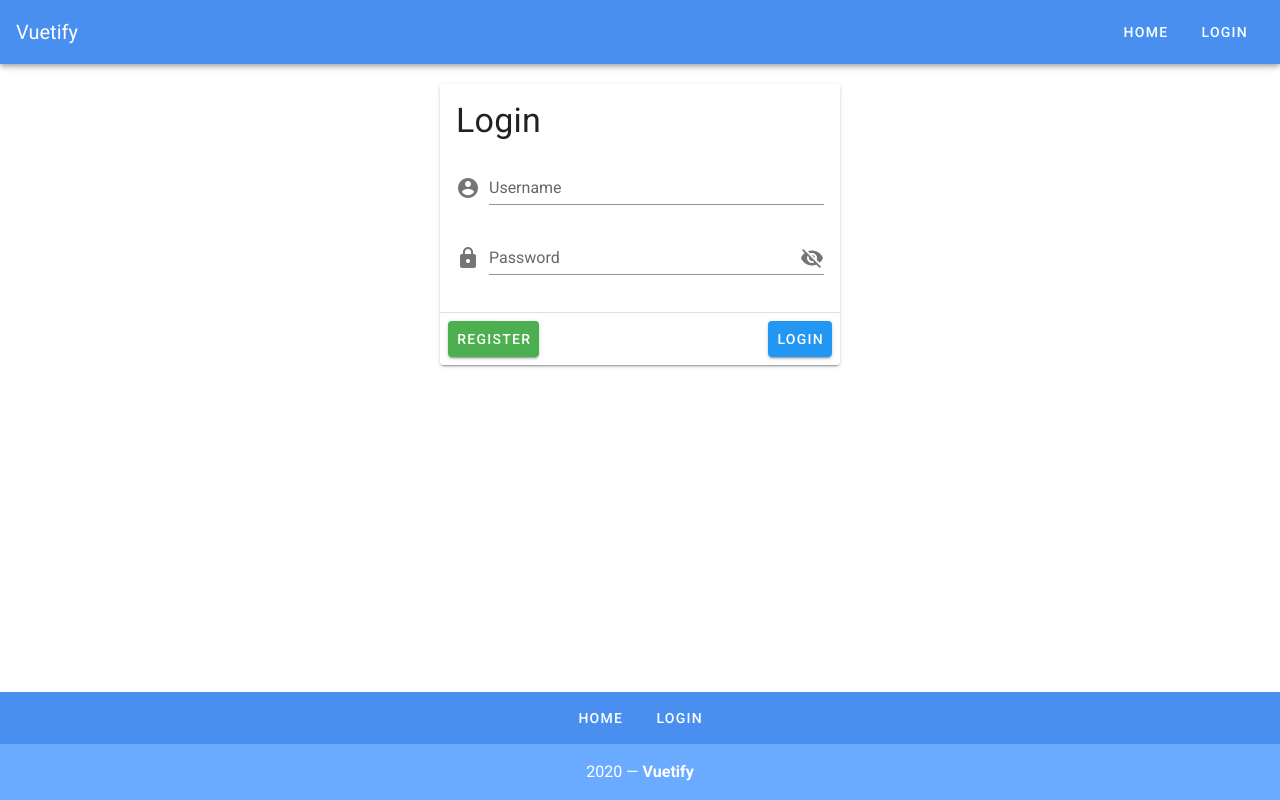
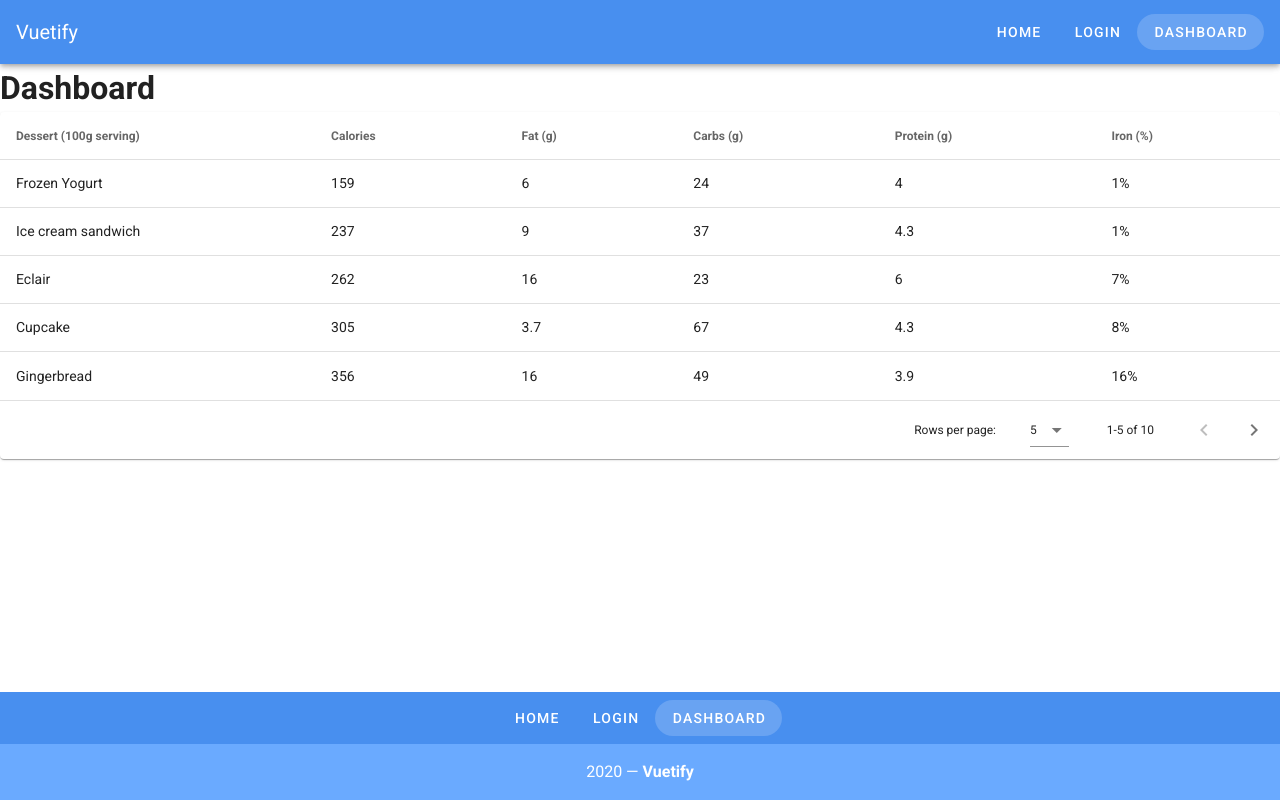
Before and after one commit to DtecIndustries/vue-vuetify, a Vue app: page /dashboard in a window 1280 px wide. Built offline with nearby package versions, Linux system fonts and the light colour scheme.

Commit message:
Add vue-router and create dashboard view

```diff
--- a/package.json
+++ b/package.json
@@ -10,6 +10,7 @@
   "dependencies": {
     "core-js": "^3.6.4",
     "vue": "^2.6.11",
+    "vue-router": "^3.1.6",
     "vuetify": "^2.2.11"
   },
   "devDependencies": {
--- a/src/App.vue
+++ b/src/App.vue
@@ -5,39 +5,18 @@
     <v-app-bar app dark color="primary lighten-1">
       <v-toolbar-title>Vuetify</v-toolbar-title>
       <v-spacer></v-spacer>
-      <v-btn text rounded>Home</v-btn>
-      <v-btn text rounded>Login</v-btn>
+      <v-btn
+        v-for="link in links"
+        :key="`${link.label}-header-link`"
+        text
+        rounded
+        :to="link.url"
+      >{{ link.label }}</v-btn>
     </v-app-bar>
 
     <v-content>
 
-      <!-- login module -->
-      <v-card width="400" class="mx-auto mt-5">
-        <v-card-title>
-          <h1 class="display-1">Login</h1>
-        </v-card-title>
-        <v-card-text>
-          <v-form>
-            <v-text-field
-              label="Username"
-              prepend-icon="mdi-account-circle"
-            />
-            <v-text-field
-              label="Password"
-              :type="showPassword ? 'text' : 'password'"
-              prepend-icon="mdi-lock"
-              :append-icon="showPassword? 'mdi-eye' : 'mdi-eye-off'"
-              @click:append="showPassword = !showPassword"
-            />
-          </v-form>
-        </v-card-text>
-        <v-divider></v-divider>
-        <v-card-actions>
-          <v-btn color="success">Register</v-btn>
-          <v-spacer></v-spacer>
-          <v-btn color="info">Login</v-btn>
-        </v-card-actions>
-      </v-card>
+      <router-view></router-view>
 
     </v-content>
 
@@ -52,13 +31,14 @@
       >
         <v-btn
           v-for="link in links"
-          :key="link"
+          :key="`${link.label}-footer-link`"
           color="white"
           text
           rounded
           class="my-2"
+          :to="link.url"
         >
-          {{ link }}
+          {{ link.label }}
         </v-btn>
         <v-col
           class="primary lighten-2 py-4 text-center white--text"
@@ -77,7 +57,20 @@
   name: 'App',
   data: () => ({
     showPassword: false,
-    links: ['home', 'login']
+    links: [
+      {
+        label: 'Home',
+        url: '/'
+      },
+      {
+        label: 'Login',
+        url: '/login'
+      },
+      {
+        label: 'Dashboard',
+        url: '/dashboard'
+      }
+    ]
   }),
 };
 </script>
--- a/src/main.js
+++ b/src/main.js
@@ -1,10 +1,12 @@
 import Vue from 'vue'
 import App from './App.vue'
 import vuetify from './plugins/vuetify';
+import router from './router'
 
 Vue.config.productionTip = false
 
 new Vue({
   vuetify,
+  router,
   render: h => h(App)
 }).$mount('#app')
--- /dev/null
+++ b/src/router/index.js
@@ -0,0 +1,39 @@
+import Vue from 'vue'
+import VueRouter from 'vue-router'
+import Home from '../views/Home.vue'
+
+Vue.use(VueRouter)
+
+  const routes = [
+  {
+    path: '/',
+    name: 'Home',
+    component: Home
+  },
+  {
+    path: '/about',
+    name: 'About',
+    // route level code-splitting
+    // this generates a separate chunk (about.[hash].js) for this route
+    // which is lazy-loaded when the route is visited.
+    component: () => import(/* webpackChunkName: "about" */ '../views/About.vue')
+  },
+  {
+    path: '/login',
+    name: 'login',
+    component: () => import('../views/Login.vue')
+  },
+  {
+    path: '/dashboard',
+    name: 'dashboard',
+    component: () => import('../views/Dashboard.vue')
+  },
+]
+
+const router = new VueRouter({
+  mode: 'history',
+  base: process.env.BASE_URL,
+  routes
+})
+
+export default router
--- /dev/null
+++ b/src/views/About.vue
@@ -0,0 +1,5 @@
+<template>
+  <div class="about">
+    <h1>This is an about page</h1>
+  </div>
+</template>
--- /dev/null
+++ b/src/views/Dashboard.vue
@@ -0,0 +1,144 @@
+<template>
+  <div>
+    <h1>Dashboard</h1>
+
+    <v-data-table
+      :headers="headers"
+      :items="desserts"
+      :items-per-page="5"
+      class="elevation-1"
+      @click:row="selectRow"
+    >
+    </v-data-table>
+
+    <v-snackbar
+      v-model="snackbar"
+    >
+      You have selected {{ currentItem }}
+      <v-btn
+        color="pink"
+        text
+        @click="snackbar = false"
+      >
+        Close
+      </v-btn>
+    </v-snackbar>
+
+  </div>
+</template>
+
+<script>
+  export default {
+    data () {
+      return {
+        snackbar: false,
+        currentItem: '',
+        headers: [
+          {
+            text: 'Dessert (100g serving)',
+            align: 'start',
+            sortable: false,
+            value: 'name',
+          },
+          { text: 'Calories', value: 'calories' },
+          { text: 'Fat (g)', value: 'fat' },
+          { text: 'Carbs (g)', value: 'carbs' },
+          { text: 'Protein (g)', value: 'protein' },
+          { text: 'Iron (%)', value: 'iron' },
+        ],
+        desserts: [
+          {
+            name: 'Frozen Yogurt',
+            calories: 159,
+            fat: 6.0,
+            carbs: 24,
+            protein: 4.0,
+            iron: '1%',
+          },
+          {
+            name: 'Ice cream sandwich',
+            calories: 237,
+            fat: 9.0,
+            carbs: 37,
+            protein: 4.3,
+            iron: '1%',
+          },
+          {
+            name: 'Eclair',
+            calories: 262,
+            fat: 16.0,
+            carbs: 23,
+            protein: 6.0,
+            iron: '7%',
+          },
+          {
+            name: 'Cupcake',
+            calories: 305,
+            fat: 3.7,
+            carbs: 67,
+            protein: 4.3,
+            iron: '8%',
+          },
+          {
+            name: 'Gingerbread',
+            calories: 356,
+            fat: 16.0,
+            carbs: 49,
+            protein: 3.9,
+            iron: '16%',
+          },
+          {
+            name: 'Jelly bean',
+            calories: 375,
+            fat: 0.0,
+            carbs: 94,
+            protein: 0.0,
+            iron: '0%',
+          },
+          {
+            name: 'Lollipop',
+            calories: 392,
+            fat: 0.2,
+            carbs: 98,
+            protein: 0,
+            iron: '2%',
+          },
+          {
+            name: 'Honeycomb',
+            calories: 408,
+            fat: 3.2,
+            carbs: 87,
+            protein: 6.5,
+            iron: '45%',
+          },
+          {
+            name: 'Donut',
+            calories: 452,
+            fat: 25.0,
+            carbs: 51,
+            protein: 4.9,
+            iron: '22%',
+          },
+          {
+            name: 'KitKat',
+            calories: 518,
+            fat: 26.0,
+            carbs: 65,
+            protein: 7,
+            iron: '6%',
+          },
+        ],
+      }
+    },
+    methods: {
+      selectRow(event){
+        this.snackbar = true;
+        this.currentItem = event.name
+      }
+    }
+  }
+</script>
+
+<style>
+
+</style>
--- /dev/null
+++ b/src/views/Home.vue
@@ -0,0 +1,17 @@
+<template>
+  <div class="home">
+    <HelloWorld msg="Welcome to Your Vue.js App"/>
+  </div>
+</template>
+
+<script>
+// @ is an alias to /src
+import HelloWorld from '@/components/HelloWorld.vue'
+
+export default {
+  name: 'Home',
+  components: {
+    HelloWorld
+  }
+}
+</script>
--- /dev/null
+++ b/src/views/Login.vue
@@ -0,0 +1,42 @@
+<template>
+  <v-card width="400" class="mx-auto mt-5">
+    <v-card-title>
+      <h1 class="display-1">Login</h1>
+    </v-card-title>
+    <v-card-text>
+      <v-form>
+        <v-text-field
+          label="Username"
+          prepend-icon="mdi-account-circle"
+        />
+        <v-text-field
+          label="Password"
+          :type="showPassword ? 'text' : 'password'"
+          prepend-icon="mdi-lock"
+          :append-icon="showPassword? 'mdi-eye' : 'mdi-eye-off'"
+          @click:append="showPassword = !showPassword"
+        />
+      </v-form>
+    </v-card-text>
+    <v-divider></v-divider>
+    <v-card-actions>
+      <v-btn color="success">Register</v-btn>
+      <v-spacer></v-spacer>
+      <v-btn color="info">Login</v-btn>
+    </v-card-actions>
+  </v-card>
+</template>
+
+<script>
+export default {
+  data() {
+    return {
+      showPassword: false
+    }
+  }
+}
+</script>
+
+<style>
+
+</style>
```
Also changed, not shown: 1 other file (tests, documents, lock files or other folders).
